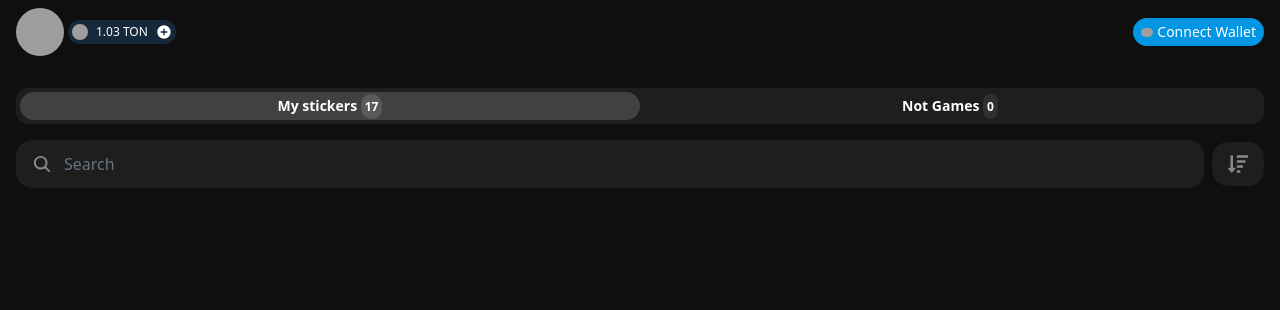
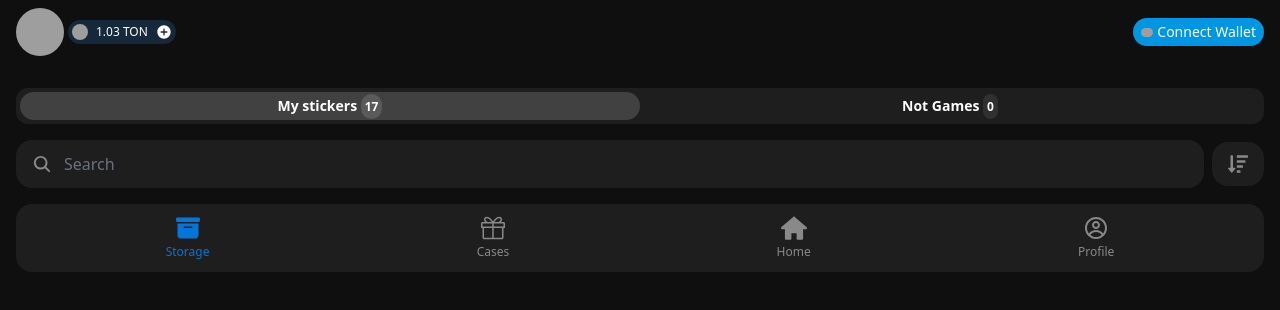
Before and after one commit to Kybrium/sticker-cases, a Next.js app in the folder frontend/: page /storage in a window 1280 px wide. Shown: the top 310 px of the page. Built offline with nearby package versions, Linux system fonts and the light colour scheme; grey boxes are pictures that could not be loaded.

Commit message:
feat(frontend): added navbar

```diff
--- a/frontend/src/app/(protected)/storage/page.tsx
+++ b/frontend/src/app/(protected)/storage/page.tsx
@@ -1,5 +1,6 @@
 'use client';
 
+import NavBar from "@/components/global/NavBar";
 import SearchBar from "@/components/storage/SearchBar";
 import StorageHeader from "@/components/storage/StorageHeader";
 import React from "react";
@@ -15,6 +16,7 @@ const Storage: React.FC = () => {
                     <button className="bg-second-background font-semibold text-white p-1 text-sm rounded-2xl w-full">Not Games <span className="bg-third-background rounded-full p-1 text-xs">0</span></button>
                 </div>
                 <SearchBar />
+                <NavBar/>
             </main>
         </div>
     )
--- /dev/null
+++ b/frontend/src/components/global/NavBar.tsx
@@ -0,0 +1,43 @@
+'use client'
+
+import React, { useState } from "react";
+import { usePathname } from "next/navigation";
+import Link from "next/link";
+import { FaBoxArchive } from "react-icons/fa6";
+import { SlPresent } from "react-icons/sl";
+import { TiHome } from "react-icons/ti";
+import { CgProfile } from "react-icons/cg";
+
+const NavBar: React.FC = () => {
+
+    const pathname = usePathname();
+
+    const buttons = [
+    { icon: <FaBoxArchive />, label: "Storage", href: "/storage" },
+    { icon: <SlPresent />, label: "Cases", href: "/cases" },
+    { icon: <TiHome className="scale-[1.3]" />, label: "Home", href: "/home" },
+    { icon: <CgProfile />, label: "Profile", href: "/profile" },
+    ];
+
+    return(
+        <div className="w-full bg-second-background text-secondary-text rounded-2xl flex justify-around py-3 px-4 text-2xl">
+            {buttons.map(({ icon, label, href }) => {
+                const isActive = pathname === href;
+                return (
+                <Link
+                    key={href}
+                    href={href}
+                    className={`flex flex-col items-center justify-center transition-colors ${
+                    isActive ? "text-btn-active-navbar" : "text-secondary-text"
+                    }`}
+                >
+                    {icon}
+                    <span className="text-xs mt-1">{label}</span>
+                </Link>
+                );
+            })}
+        </div>
+    );
+};
+
+export default NavBar;
--- a/frontend/src/components/storage/SearchBar.tsx
+++ b/frontend/src/components/storage/SearchBar.tsx
@@ -1,3 +1,5 @@
+"use client"
+
 import React, { useState } from "react";
 import { IoSearch } from "react-icons/io5";
 import { FaSortAmountDown, FaSortAmountUp } from "react-icons/fa";
--- a/frontend/src/styles/branding.css
+++ b/frontend/src/styles/branding.css
@@ -11,4 +11,5 @@
   --color-secondary-text: #898989;
   --color-btn-stickers: #414142;
   --color-btn-stickers-details: #5A5A5A;
+  --color-btn-active-navbar: #0576d7;
 };
```
